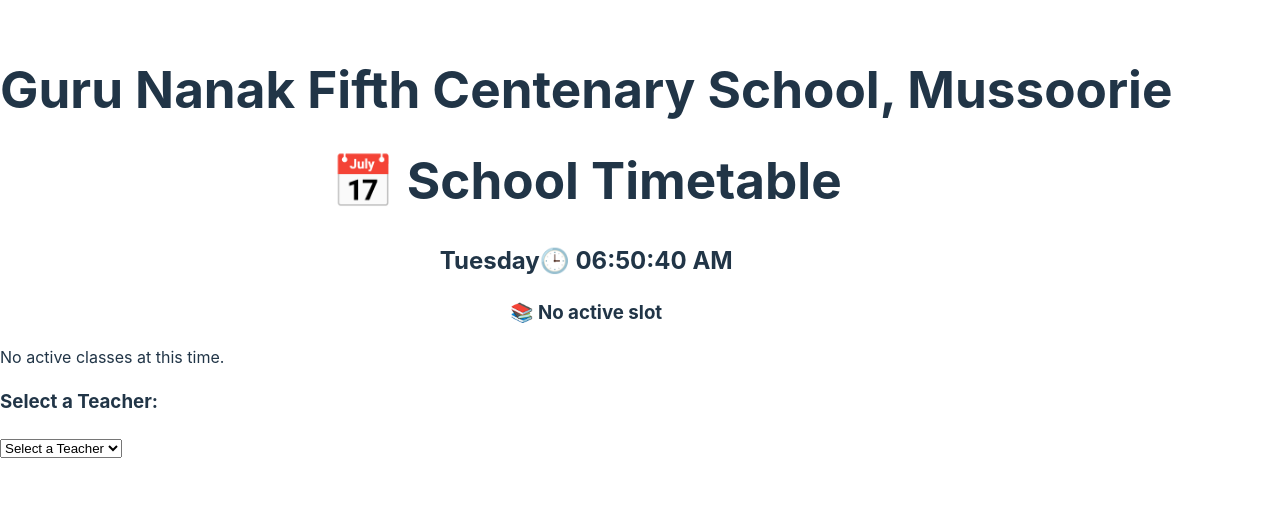
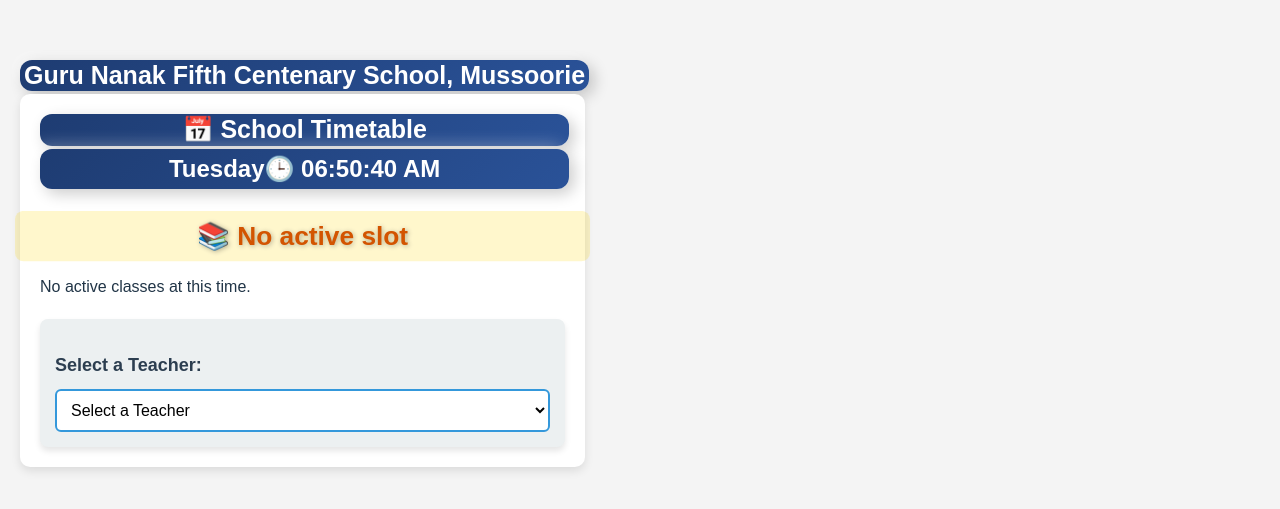
Before and after one commit to gnfcTimetable/myschooltimetable, a React (Vite) app: page / in a window 1280 px wide. Shown: the part 157-666 px from the top of the page. Built offline with nearby package versions, Linux system fonts and the light colour scheme.

Commit message:
Update App.css

```diff
--- a/src/App.css
+++ b/src/App.css
@@ -1,204 +1,313 @@
-import React, { useState, useEffect } from "react";
-import "../App.css";
+/* General Styling */
+body {
+  font-family: "Poppins", sans-serif;
+  background-color: #f4f4f4;
+  margin: 0;
+  padding: 20px;
+}
 
-const TimetableTable = () => {
-  const classes = ["KG", "I", "II", "III", "IV", "V", "VI", "VII", "VIII", "IX", "X", "XI", "XII"];
-  const [timetableData, setTimetableData] = useState(null);
-  const [currentDay, setCurrentDay] = useState("");
-  const [currentSlot, setCurrentSlot] = useState(null);
-  const [selectedTeacher, setSelectedTeacher] = useState("");
-  const [teacherSchedule, setTeacherSchedule] = useState([]);
-  const [currentTime, setCurrentTime] = useState("");
-  const [currentSlotTime, setCurrentSlotTime] = useState("");
+.timetable-container {
+  max-width: 1000px;
+  margin: auto;
+  background: white;
+  padding: 20px;
+  border-radius: 10px;
+  box-shadow: 0px 4px 10px rgba(0, 0, 0, 0.1);
+}
 
-  useEffect(() => {
-    const fetchTimetable = () => {
-      fetch(`${import.meta.env.BASE_URL}data/timetable.json`)
-        .then((response) => response.json())
-        .then((data) => setTimetableData(data))
-        .catch((error) => console.error("Error loading timetable data:", error));
-    };
+/* Title & Day Display */
+.title {
+  text-align: center;
+  color: #2c3e50;
+  font-size: 24px;
+  font-weight: bold;
+}
 
-    fetchTimetable();
-    const interval = setInterval(fetchTimetable, 60000);
-    return () => clearInterval(interval);
-  }, []);
+.day {
+  text-align: center;
+  font-size: 12px;
+  color: #34495e;
+  margin-bottom: 1px;
+}
 
-  useEffect(() => {
-    const updateSlot = () => {
-      if (!timetableData) return;
+/* Table Styling */
+.responsive-table {
+  overflow-x: auto;
+}
 
-      const now = new Date();
-      const day = now.toLocaleString("en-US", { weekday: "long" });
-      setCurrentDay(day);
+.timetable {
+  width: 100%;
+  border-collapse: collapse;
+  margin-top: 1px;
+}
 
-      const todaySchedule = timetableData.schedule?.[day]?.classes || [];
-      const currentTime = now.getHours() * 60 + now.getMinutes();
+.timetable th,
+.timetable td {
+  border: 1px solid #ddd;
+  padding: 12px;
+  text-align: center;
+}
 
-      const parseTime = (timeStr) => {
-        const match = timeStr.match(/(\d+):(\d+)\s*(AM|PM)?/i);
-        if (!match) return null;
-        let [_, hour, minute, period] = match;
-        hour = parseInt(hour, 10);
-        minute = parseInt(minute, 10);
-        if (period) {
-          if (period.toUpperCase() === "PM" && hour !== 12) hour += 12;
-          if (period.toUpperCase() === "AM" && hour === 12) hour = 0;
-        }
-        return hour * 60 + minute;
-      };
+.timetable th {
+  background-color: #3498db;
+  color: white;
+  font-weight: bold;
+}
 
-      const findCurrentSlot = (schedule) => {
-        return schedule.find(period => {
-          if (!period.time.includes(" TO ")) return false;
-          const [start, end] = period.time.split(" TO ").map(t => t.trim());
-          const startTime = parseTime(start);
-          const endTime = parseTime(end);
-          return startTime !== null && endTime !== null && currentTime >= startTime && currentTime <= endTime;
-        });
-      };
+.timetable tbody tr:nth-child(even) {
+  background-color: #f9f9f9;
+}
 
-      const activeSlot = findCurrentSlot(todaySchedule) || null;
-      setCurrentSlot(activeSlot);
-      setCurrentSlotTime(activeSlot ? activeSlot.time : "No active slot");
-    };
+.timetable tbody tr:hover {
+  background-color: #ecf0f1;
+  transition: 0.3s;
+}
 
-    updateSlot();
-    const interval = setInterval(updateSlot, 60000);
-    return () => clearInterval(interval);
-  }, [timetableData]);
+/* Specific Column Colors */
+.class-header {
+  background-color: #f39c12 !important;
+}
 
-  useEffect(() => {
-    const updateTime = () => {
-      const now = new Date();
-      const timeString = now.toLocaleTimeString("en-US", {
-        hour: "2-digit",
-        minute: "2-digit",
-        second: "2-digit",
-        hour12: true
-      });
-      setCurrentTime(timeString);
-    };
+.vincent-hill-header {
+  background-color: #2c3e50 !important;
+  color: white;
+}
 
-    updateTime();
-    const interval = setInterval(updateTime, 1000);
-    return () => clearInterval(interval);
-  }, []);
+.shangri-la-header {
+  background-color: #8e44ad !important;
+  color: white;
+}
 
-  useEffect(() => {
-    if (!selectedTeacher || !timetableData) return;
-    const todaySchedule = timetableData.schedule?.[currentDay]?.classes || [];
+.class-cell {
+  background-color: #f7dc6f;
+  font-weight: bold;
+}
 
-    const teacherClasses = todaySchedule.flatMap(slot => {
-      if (!slot || !slot.time) return [];
-      const slotTime = slot.time;
+.vincent-cell {
+  color: #2c3e50;
+  font-weight: bold;
+}
 
-      return classes.flatMap(className => {
-        let scheduleEntries = [];
+.shangri-cell {
+  color: #8e44ad;
+  font-weight: bold;
+}
 
-        const vincentEntry = slot.subjects?.["Vincent Hill"]?.[className];
-        const shangrilaEntry = slot.subjects?.["Shangri-la"]?.[className];
+/* Teacher Dropdown */
+.teacher-schedule {
+  margin-top: 20px;
+  padding: 15px;
+  background: #ecf0f1;
+  border-radius: 8px;
+  box-shadow: 0px 4px 6px rgba(0, 0, 0, 0.1);
+}
 
-        if (vincentEntry?.teacher?.split("/").includes(selectedTeacher)) {
-          scheduleEntries.push({ time: slotTime, class: `${className} (VH)`, subject: vincentEntry.subject });
-        }
-        if (shangrilaEntry?.teacher?.split("/").includes(selectedTeacher)) {
-          scheduleEntries.push({ time: slotTime, class: `${className} (SH)`, subject: shangrilaEntry.subject });
-        }
-        return scheduleEntries;
-      });
-    });
+.teacher-schedule h3 {
+  color: #2c3e50;
+  font-size: 18px;
+  margin-bottom: 10px;
+}
 
-    setTeacherSchedule(teacherClasses);
-  }, [selectedTeacher, timetableData, currentDay]);
+.teacher-schedule select {
+  width: 100%;
+  padding: 10px;
+  font-size: 16px;
+  border: 2px solid #3498db;
+  border-radius: 6px;
+  background: white;
+  outline: none;
+  transition: all 0.3s;
+}
 
-  return (
-    <div className="timetable-container">
-      <h1 className="title" align="center">📅 School Timetable</h1>
-      <h2 className="day" align="center">{currentDay}🕒 {currentTime}</h2>
-      <h3 className="current-time" align="center"></h3>
-      <h3 className="current-slot-time" align="center">📚 {currentSlotTime}</h3>
+.teacher-schedule select:hover {
+  border-color: #2980b9;
+}
 
-      <div className="table-wrapper">
-        {currentSlot ? (
-          <div className="responsive-table">
-            <table className="timetable">
-              <thead>
-                <tr>
-                  <th className="class-header">Class</th>
-                  <th className="vincent-hill-header">Vincent Hill</th>
-                  <th className="shangri-la-header">Shangri-la</th>
-                </tr>
-              </thead>
-              <tbody>
-                {classes.map((className, classIndex) => {
-                  const displayClassName = `Class ${className}`;
-                  const subjects = currentSlot?.subjects || {};
-                  const vincentHillEntry = subjects["Vincent Hill"]?.[className] || {};
-                  const shangrilaEntry = subjects["Shangri-la"]?.[className] || {};
-                  return (
-                    <tr key={classIndex} className="timetable-row">
-                      <td className="class-cell">{displayClassName}</td>
-                      <td className="vincent-cell">{vincentHillEntry.subject ? `${vincentHillEntry.subject} (${vincentHillEntry.teacher})` : "-"}</td>
-                      <td className="shangri-cell">{shangrilaEntry.subject ? `${shangrilaEntry.subject} (${shangrilaEntry.teacher})` : "-"}</td>
-                    </tr>
-                  );
-                })}
-              </tbody>
-            </table>
-          </div>
-        ) : (
-          <p className="no-classes">No active classes at this time.</p>
-        )}
-      </div>
+.teacher-schedule select:focus {
+  border-color: #1abc9c;
+  box-shadow: 0px 0px 8px rgba(26, 188, 156, 0.5);
+}
 
-      {/* Teacher Dropdown */}
-      <div className="teacher-schedule">
-        <h3>Select a Teacher:</h3>
-        <select onChange={(e) => setSelectedTeacher(e.target.value)} value={selectedTeacher}>
-          <option value="">Select a Teacher</option>
-          {Array.from(new Set(
-            Object.values(timetableData?.schedule?.[currentDay]?.classes || []).flatMap(slot =>
-              Object.values(slot.subjects || {}).flatMap(school =>
-                Object.values(school || {}).flatMap(entry =>
-                  entry.teacher ? entry.teacher.split("/") : []
-                )
-              )
-            )
-          )).map(teacher => (
-            <option key={teacher} value={teacher}>{teacher}</option>
-          ))}
-        </select>
-      </div>
+/* Teacher Schedule Table */
+.teacher-schedule table {
+  width: 100%;
+  margin-top: 15px;
+  border-collapse: collapse;
+  border-radius: 8px;
+  overflow: hidden;
+  box-shadow: 0px 4px 6px rgba(0, 0, 0, 0.1);
+}
 
-      {/* Display Teacher's Routine in Table */}
-      {teacherSchedule.length > 0 && (
-        <div className="teacher-routine">
-          <h3>{selectedTeacher}'s Schedule</h3>
-          <div className="responsive-table">
-            <table className="teacher-table">
-              <thead>
-                <tr>
-                  <th>Time</th>
-                  <th>Class</th>
-                  <th>Subject</th>
-                </tr>
-              </thead>
-              <tbody>
-                {teacherSchedule.map((entry, index) => (
-                  <tr key={index}>
-                    <td>{entry.time}</td>
-                    <td>{entry.class}</td>
-                    <td>{entry.subject}</td>
-                  </tr>
-                ))}
-              </tbody>
-            </table>
-          </div>
-        </div>
-      )}
-    </div>
-  );
-};
+.teacher-schedule th,
+.teacher-schedule td {
+  padding: 12px;
+  border: 1px solid #ddd;
+  text-align: center;
+}
 
-export default TimetableTable;
+.teacher-schedule th {
+  background-color: #1abc9c;
+  color: white;
+}
+
+.teacher-schedule tbody tr:nth-child(even) {
+  background-color: #d1f2eb;
+}
+
+.teacher-schedule tbody tr:hover {
+  background-color: #a3e4d7;
+  transition: 0.3s;
+}
+.routine-card {
+  background: #ebb310;
+  border-radius: 12px;
+  box-shadow: 5px 5px 15px rgba(0, 0, 0, 0.2), -5px -5px 15px rgba(255, 255, 255, 0.7);
+  padding: 1px;
+  margin: 1x auto;
+  text-align: center;
+  font-weight: bold;
+  color: #333;
+  width: 100%;
+  transition: all 0.3s ease-in-out;
+}
+
+.routine-card:hover {
+  transform: scale(1.05);
+}
+
+.title {
+  background: linear-gradient(135deg, #1e3c72, #2a5298);
+  color: white;
+  padding: 2px;
+  border-radius: 12px;
+  text-align: center;
+  font-size: 25px;
+  font-weight: bold;
+  box-shadow: 5px 5px 15px rgba(0, 0, 0, 0.2), -5px -5px 15px rgba(255, 255, 255, 0.3);
+  transition: all 0.3s ease-in-out;
+  width: 100%;
+  display: block;
+  margin: 0 auto 3px auto;
+}
+
+.title:hover {
+  transform: scale(1.03);
+}
+
+.day-time-box {
+  background: linear-gradient(135deg, #ff7e5f, #feb47b);
+  color: white;
+  padding: 1px;
+  border-radius: 12px;
+  text-align: center;
+  font-size: 14px;
+  font-weight: bold;
+  box-shadow: 5px 5px 15px rgba(0, 0, 0, 0.2), -5px -5px 15px rgba(255, 255, 255, 0.3);
+  transition: all 0.3s ease-in-out;
+  width: 100%;
+  margin: 0 auto 1px auto;
+}
+
+.day-time-box:hover {
+  transform: scale(1.05);
+}
+
+.day {
+
+ background: linear-gradient(135deg, #1e3c72, #2a5298);
+  color: white;
+  padding: 2px;
+  border-radius: 12px;
+  text-align: center;
+  font-size: 26px;
+  font-weight: bold;
+  box-shadow: 5px 5px 15px rgba(0, 0, 0, 0.2), -5px -5px 15px rgba(255, 255, 255, 0.3);
+  transition: all 0.3s ease-in-out;
+  width: 100%;
+  display: block;
+  margin: 0 auto 1px auto;
+
+  font-size: 1.5rem; /* Increase the size */
+  font-weight: bold;
+  //color: #2c3e50; /* Adjust color if needed */
+  margin-bottom: 10px;
+}
+
+.current-slot-time {
+  font-size: 1.5rem; /* Increase text size */
+  font-weight: bold; /* Make it stand out */
+  color: #d35400; /* Use a distinct color (orange) */
+  text-shadow: 1px 1px 5px rgba(0, 0, 0, 0.3); /* Subtle shadow */
+  margin-bottom: 10px;
+  padding: 5px 10px;
+  border-radius: 8px;
+  background-color: rgba(255, 215, 0, 0.2); /* Light golden background */
+}
+
+
+
+.vincent-cell, .shangri-cell {
+  font-size: 1rem;
+  font-weight: bold;
+  padding: 10px;
+  text-align: center;
+}
+
+.vincent-cell {
+  color: navy; /* Vincent Hill text color */
+  background-color: rgba(0, 0, 128, 0.1); /* Light navy background */
+}
+
+.shangri-cell {
+  color: darkred; /* Shangri-la text color */
+  background-color: rgba(139, 0, 0, 0.1); /* Light maroon background */
+}
+
+
+.current-slot-time {
+  animation: pulse 0.8s ease-in-out infinite alternate;
+}
+
+@keyframes pulse {
+  0% { transform: scale(1); }
+  100% { transform: scale(1.1); }
+}
+
+
+.active-slot {
+  background-color: lightgreen;
+  font-weight: bold;
+}
+
+
+.teacher-table {
+  width: 100%;
+  border-collapse: collapse;
+  margin-top: 10px;
+  background: white;
+  border-radius: 10px;
+  overflow: hidden;
+  box-shadow: 0 4px 8px rgba(0, 0, 0, 0.2);
+}
+
+.teacher-table th,
+.teacher-table td {
+  padding: 12px;
+  border: 1px solid #ddd;
+  text-align: center;
+}
+
+.teacher-table th {
+  background: darkblue;
+  color: white;
+  font-size: 1.3rem;
+}
+
+.teacher-table tr:nth-child(even) {
+  background: #f2f2f2;
+}
+
+.teacher-table tr:hover {
+  background: #ddd;
+  transition: 0.3s;
+}
```
